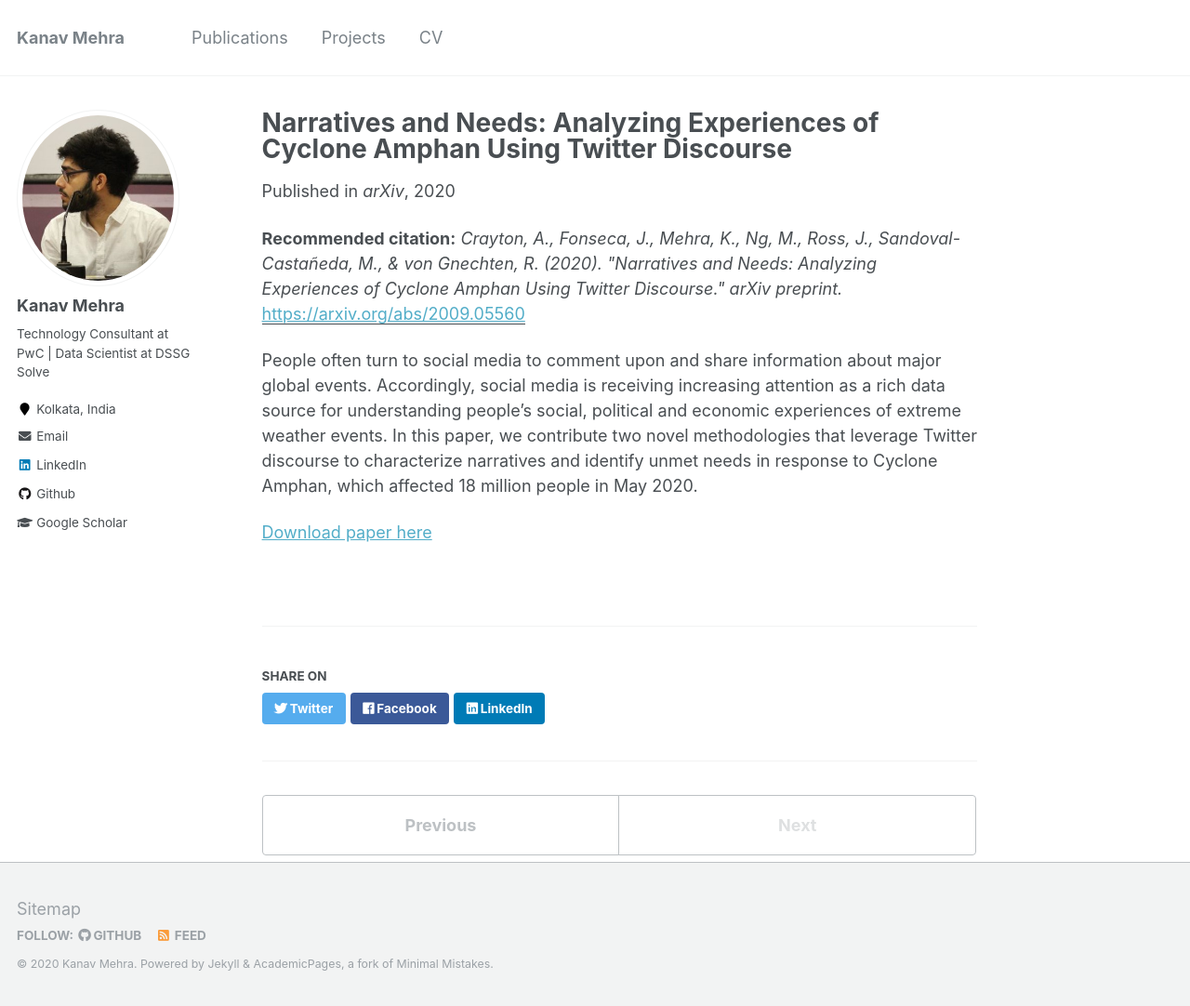
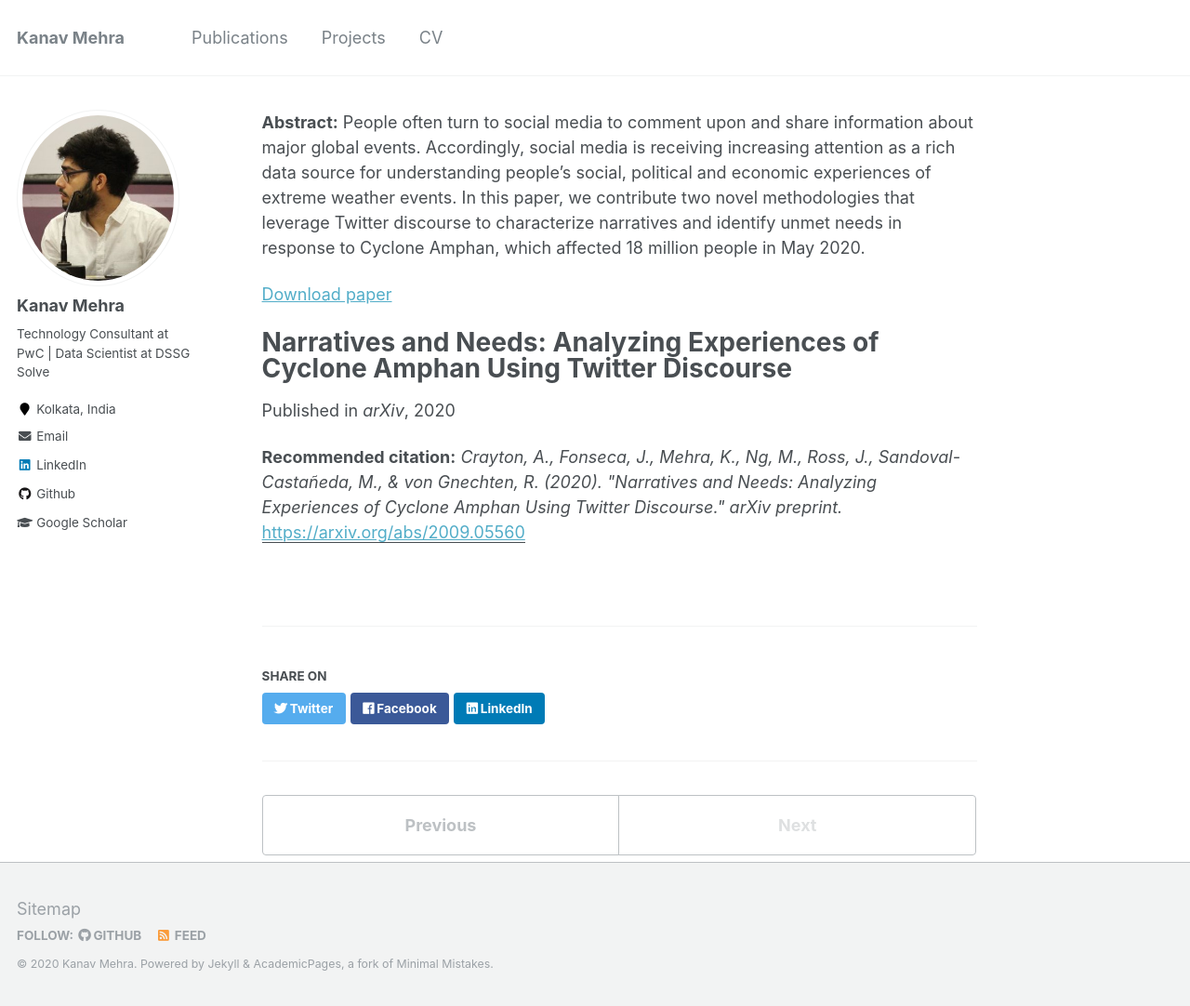
Before and after one commit to kanav-mehra/kanav-mehra.github.io, a Jekyll site: the page built from _publications/Amphan-2020.md, in a window 1280 px wide and 1082 px high. Shown: the whole window at 93% size. Built offline with Jekyll 4.4.1, drawn with Linux system fonts in a browser that asks for light colours.

Commit message:
Editing publications

```diff
--- a/_layouts/single.html
+++ b/_layouts/single.html
@@ -22,6 +22,11 @@ layout: default
     {% if page.excerpt %}<meta itemprop="description" content="{{ page.excerpt | markdownify | strip_html | strip_newlines | escape_once }}">{% endif %}
     {% if page.date %}<meta itemprop="datePublished" content="{{ page.date | date: "%B %d, %Y" }}">{% endif %}
     {% if page.modified %}<meta itemprop="dateModified" content="{{ page.modified | date: "%B %d, %Y" }}">{% endif %}
+
+    <section class="page__content" itemprop="text">
+      {{ content }}
+      {% if page.link %}<div><a href="{{ page.link }}" class="btn">{{ site.data.ui-text[site.locale].ext_link_label | default: "Direct Link" }}</a></div>{% endif %}
+    </section>
 
     <div class="page__inner-wrap">
       {% unless page.header.overlay_color or page.header.overlay_image %}
@@ -50,11 +55,6 @@ layout: default
 
         </header>
       {% endunless %}
-
-      <section class="page__content" itemprop="text">
-        {{ content }}
-        {% if page.link %}<div><a href="{{ page.link }}" class="btn">{{ site.data.ui-text[site.locale].ext_link_label | default: "Direct Link" }}</a></div>{% endif %}
-      </section>
 
       <footer class="page__meta">
         {% if site.data.ui-text[site.locale].meta_label %}
--- a/_publications/Amphan-2020.md
+++ b/_publications/Amphan-2020.md
@@ -9,6 +9,7 @@ paperurl: 'https://arxiv.org/abs/2009.05560'
 citation: 'Crayton, A., Fonseca, J., Mehra, K., Ng, M., Ross, J., Sandoval-Castañeda, M., & von Gnechten, R. (2020). "Narratives and Needs: Analyzing Experiences of Cyclone Amphan Using Twitter Discourse." <i>arXiv preprint.</i>'
 ---
 
+<b>Abstract:</b>
 People often turn to social media to comment upon and share information about major global events. Accordingly, social media is receiving increasing attention as a rich data source for understanding people’s social, political and economic experiences of extreme weather events. In this paper, we contribute two novel methodologies that leverage Twitter discourse to characterize narratives and identify unmet needs in response to Cyclone Amphan, which affected 18 million people in May 2020.
 
-[Download paper here](http://kanav-mehra.github.io/files/Amphan-2020.pdf)
+[Download paper](http://kanav-mehra.github.io/files/Amphan-2020.pdf)
```
Also changed, not shown: _projects/Amphan.md (+0 -4 lines).
